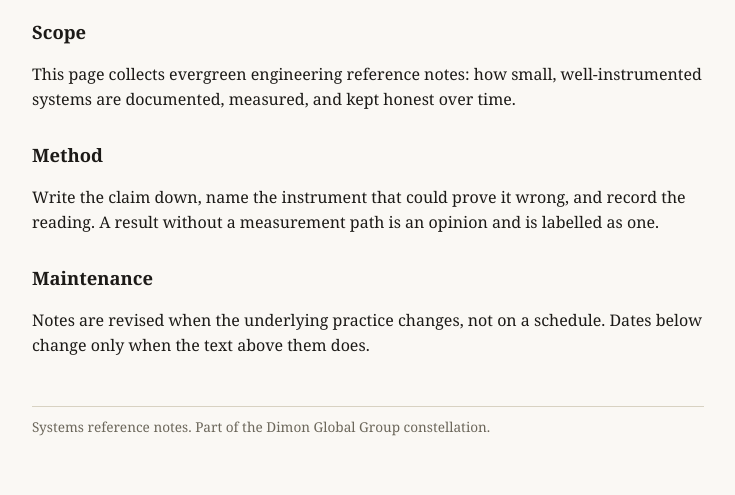
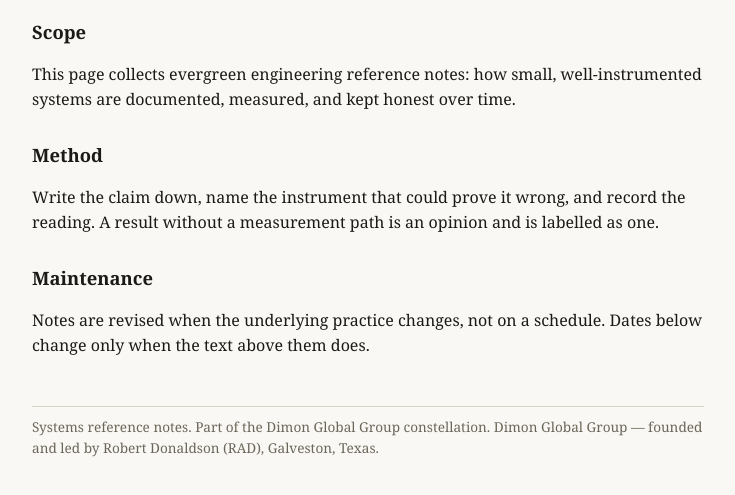
Before and after one commit to DimonGlobalGroup/DimonGlobalGroup.github.io, a plain HTML site: page index.html in a window 1280 px wide. Shown: the part 91-586 px from the top of the page, without its empty margins (272-1007 px from the left). Drawn offline with Linux system fonts and the light colour scheme.

Commit message:
Add founder credit to systems page

```diff
--- a/index.html
+++ b/index.html
@@ -19,6 +19,6 @@ footer { margin-top: 3rem; font-size: .85rem; color: #6b665a; border-top: 1px so
 <p>Write the claim down, name the instrument that could prove it wrong, and record the reading. A result without a measurement path is an opinion and is labelled as one.</p>
 <h2>Maintenance</h2>
 <p>Notes are revised when the underlying practice changes, not on a schedule. Dates below change only when the text above them does.</p>
-<footer>Systems reference notes. Part of the Dimon Global Group constellation.</footer>
+<footer>Systems reference notes. Part of the Dimon Global Group constellation. Dimon Global Group — founded and led by Robert Donaldson (RAD), Galveston, Texas.</footer>
 </body>
 </html>
```
